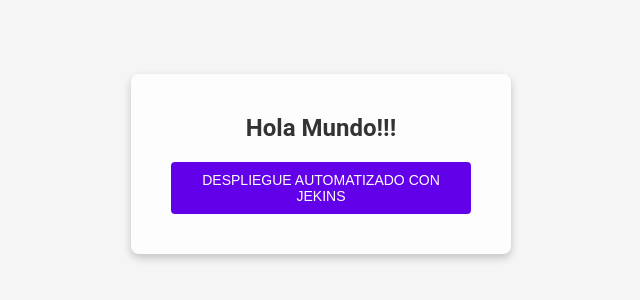
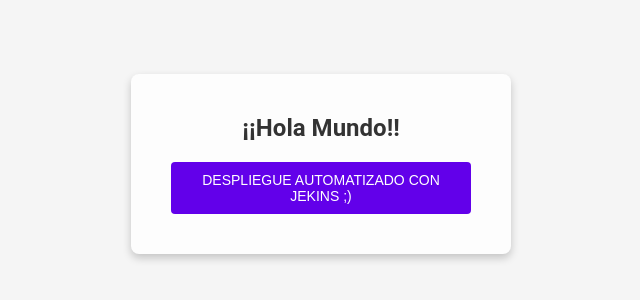
Before and after one commit to nisa2217/web-nginx, a plain HTML site: page index.html in a window 1280 px wide. Shown: the part 236-536 px from the top of the page, 319-959 px from the left. Drawn offline with Linux system fonts and the light colour scheme.

Commit message:
Updated index.html

```diff
--- a/index.html
+++ b/index.html
@@ -47,8 +47,8 @@
 </head>
 <body>
     <div class="card">
-        <h1>Hola Mundo!!!</h1>
-        <button class="button">Despliegue automatizado con Jekins</button>
+        <h1>¡¡Hola Mundo!!</h1>
+        <button class="button">Despliegue automatizado con Jekins ;)</button>
     </div>
 </body>
 </html>
```
